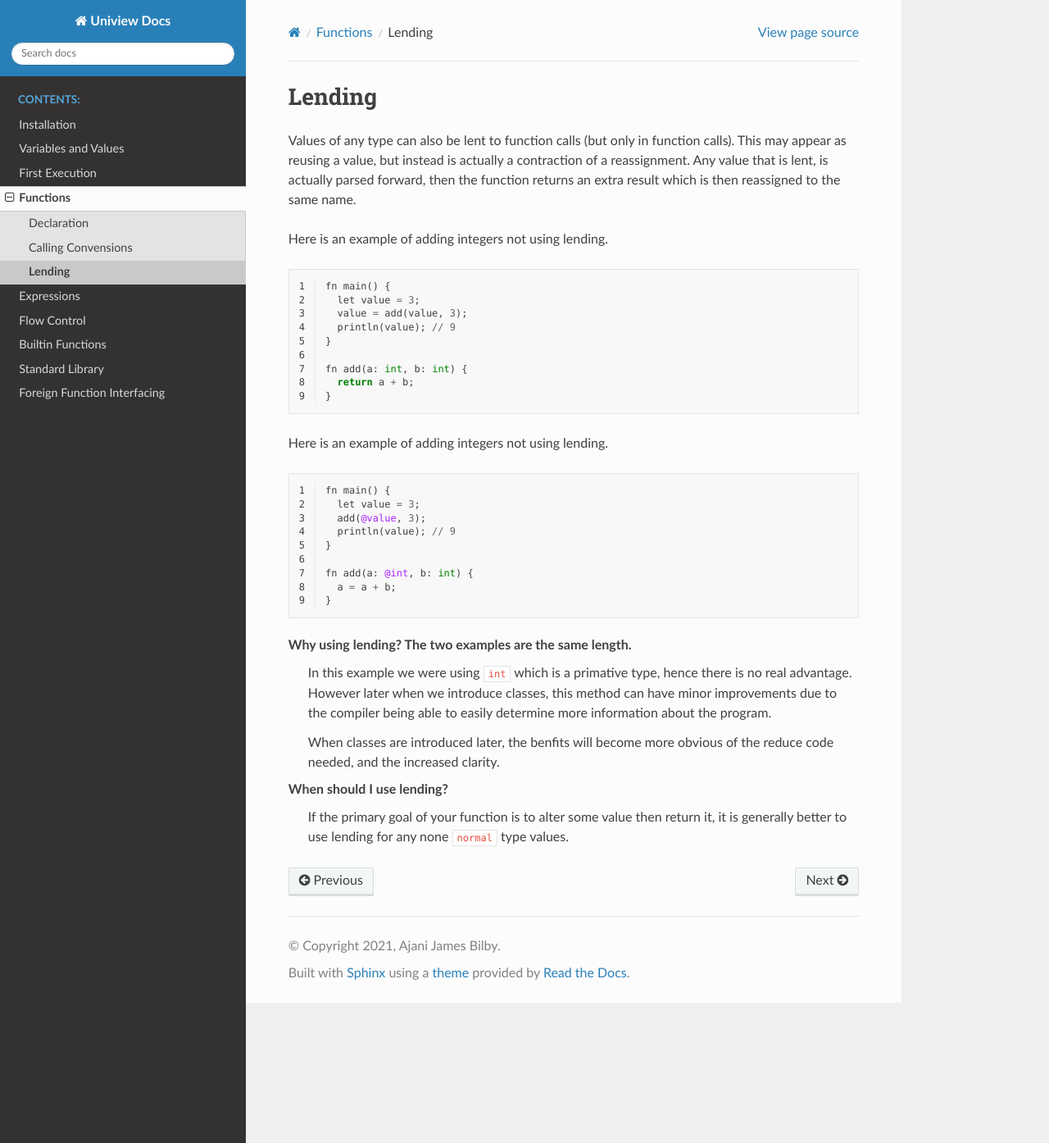
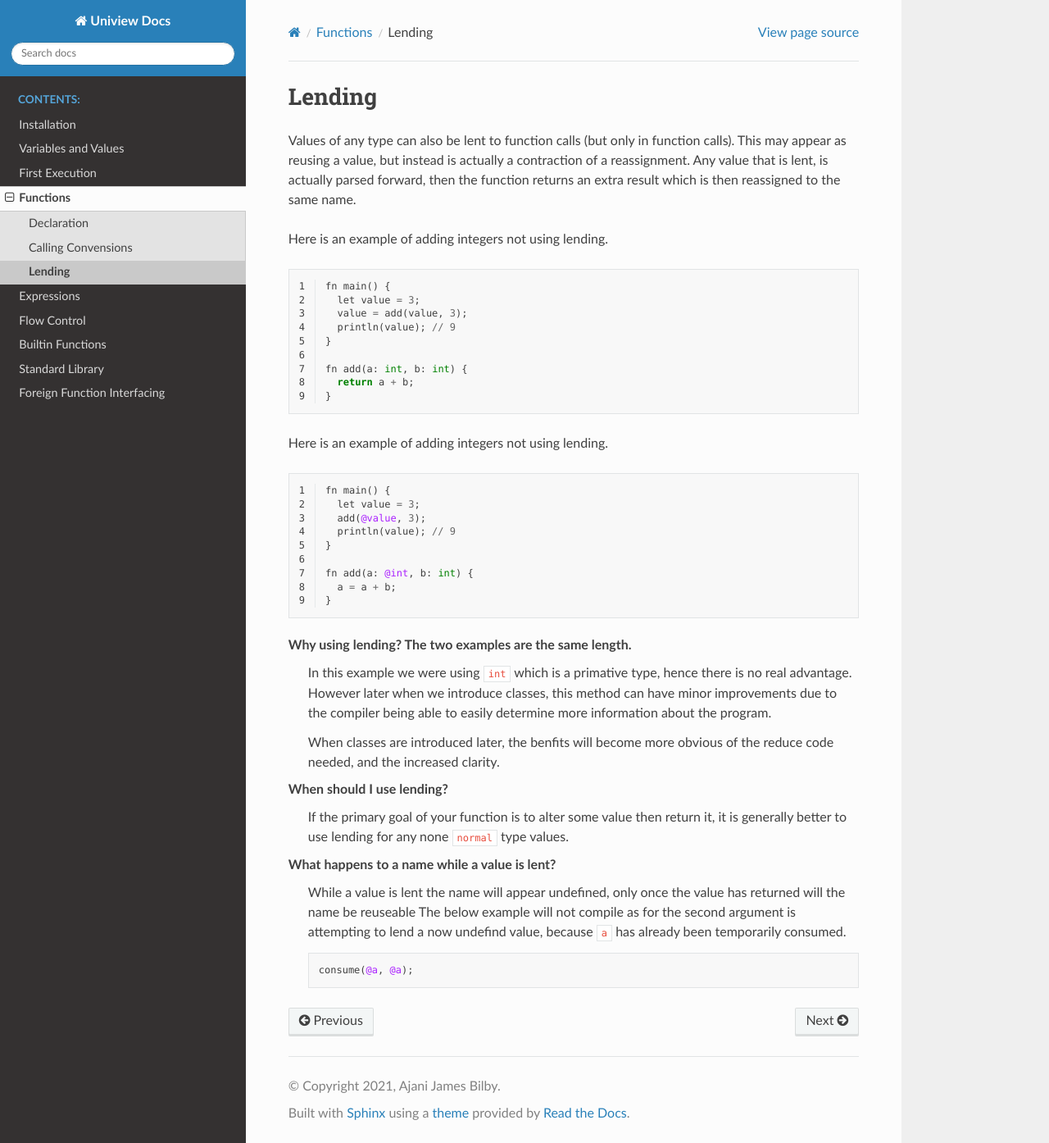
Before and after one commit to qupa-project/uniview-rtd, a Sphinx documentation site: the page built from source/functions/lending.rst, in a window 1280 px wide and 1394 px high. Shown: the whole window at 82% size. Built offline with Sphinx 7.4.7 and the Read the Docs theme 2.0.0, drawn with Linux system fonts in a browser that asks for light colours.

Commit message:
+More details on lending behaviour

```diff
--- a/source/functions/lending.rst
+++ b/source/functions/lending.rst
@@ -48,3 +48,11 @@ Why using lending? The two examples are the same length.
 When should I use lending?
 	If the primary goal of your function is to alter some value then return it,
 	it is generally better to use lending for any none ``normal`` type values.
+
+What happens to a name while a value is lent?
+	While a value is lent the name will appear undefined, only once the value has returned will the name be reuseable
+	The below example will not compile as for the second argument is attempting to lend a now undefind value, because ``a`` has already been temporarily consumed.
+
+	.. code-block::
+
+		consume(@a, @a);
```
